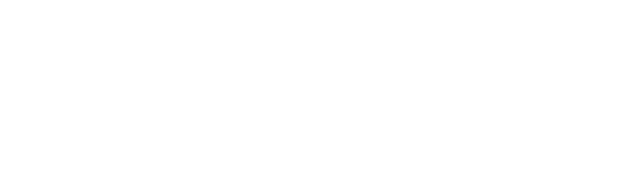
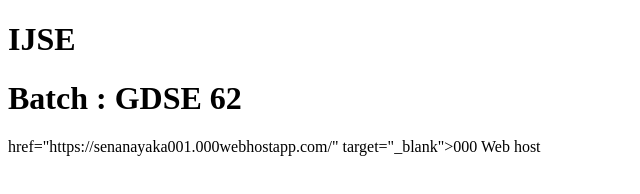
Before and after one commit to Sahan-Kavinda/MyPortfolio, a plain HTML site: page index.html in a window 1280 px wide. Shown: the whole page, without its empty margins (0-640 px from the left). Drawn offline with Linux system fonts and the light colour scheme.

Commit message:
first commit

```diff
--- a/index.html
+++ b/index.html
@@ -4,7 +4,11 @@
     <meta charset="UTF-8">
     <title>Title</title>
 </head>
+
 <body>
 
 </body>
+<h1>IJSE</h1>
+<h1>Batch : GDSE 62</h1>
+<a>href="https://senanayaka001.000webhostapp.com/" target="_blank">000 Web host</a>
 </html>
```
